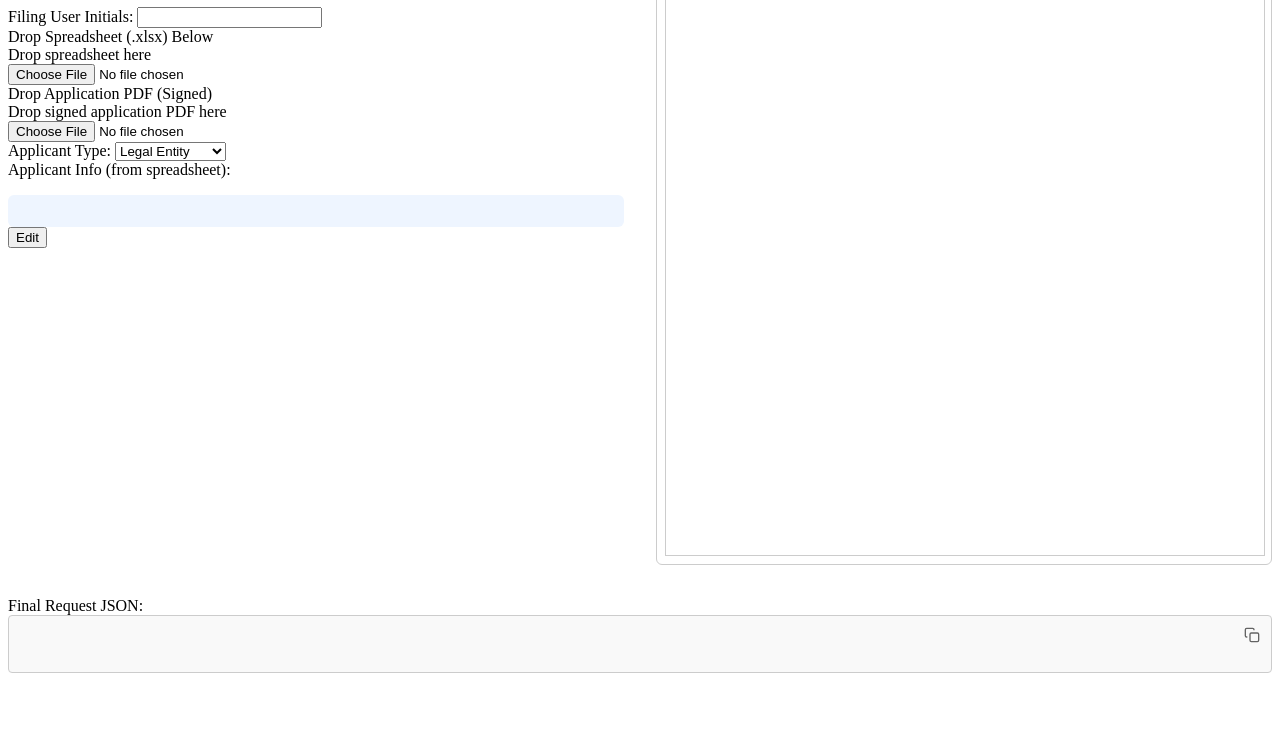
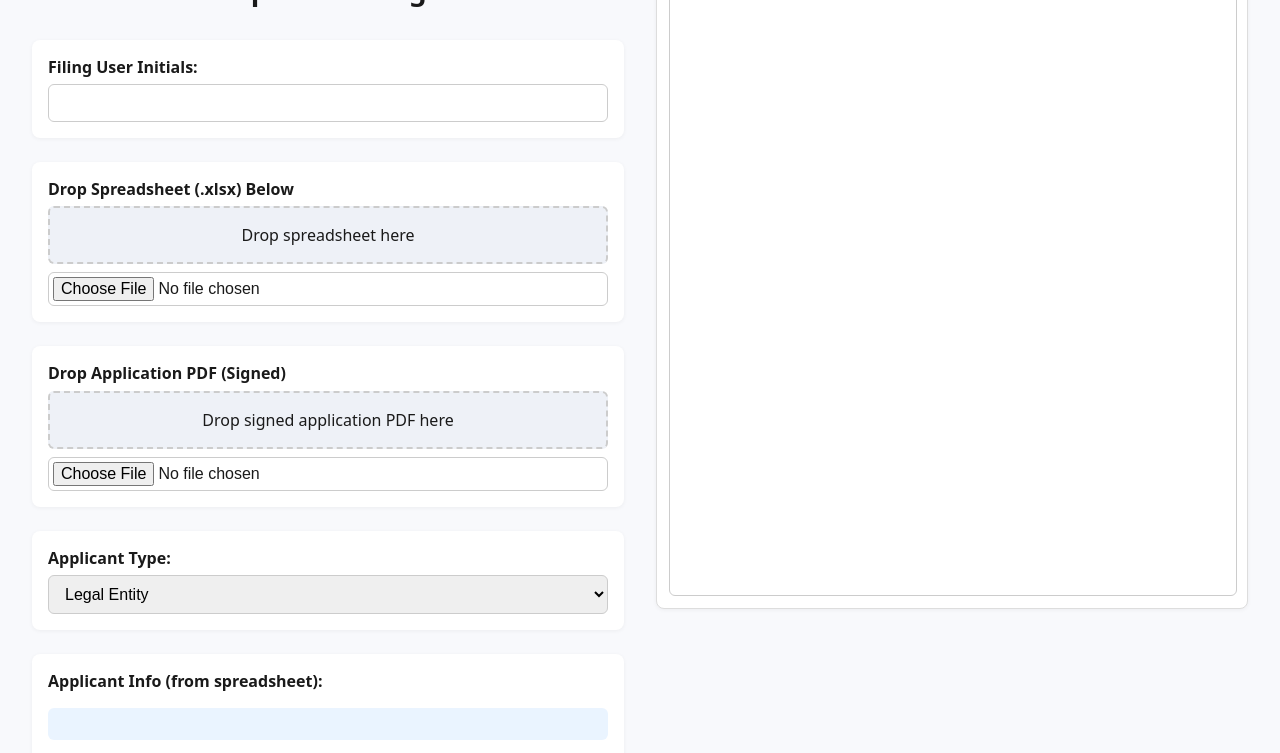
Before and after one commit to georgelethbridge/upc-optout-frontend, a plain HTML site: page index.html in a window 1280 px wide. Shown: the part 81-834 px from the top of the page. Before the commit the page ends 800 px from the top, so only its background shows below. Drawn offline with Linux system fonts and the light colour scheme.

Commit message:
update to look

```diff
--- a/style.css
+++ b/style.css
@@ -1,27 +1,117 @@
-/* --- 3-column responsive layout --- */
+/* Reset & Base */
+body {
+  font-family: system-ui, sans-serif;
+  background: #f8f9fc;
+  margin: 0;
+  padding: 2rem;
+  color: #1a1a1a;
+}
+
+h1 {
+  text-align: center;
+  font-size: 1.75rem;
+  margin-bottom: 2rem;
+}
+
+/* Layout */
 .main-layout {
   display: grid;
-  grid-template-columns: 1fr 1fr; /* default: 2 columns */
+  grid-template-columns: 1fr 1fr;
   gap: 2rem;
-  align-items: flex-start;
+  align-items: start;
   margin-bottom: 2rem;
 }
 
 .main-layout.mandate-shown {
-  grid-template-columns: 2fr 1fr 1fr; /* form | application | mandate */
+  grid-template-columns: 2fr 1fr 1fr;
 }
 
-/* --- Form area --- */
-.form-section {
-  max-width: 100%;
+/* Form styling */
+.form-section .container section {
+  background: white;
+  border-radius: 8px;
+  padding: 1rem;
+  margin-bottom: 1.5rem;
+  box-shadow: 0 1px 4px rgba(0,0,0,0.05);
 }
 
-/* --- Preview cards --- */
+label {
+  font-weight: 600;
+  display: block;
+  margin-bottom: 0.4rem;
+}
+
+input[type="text"],
+input[type="email"],
+input[type="file"],
+select,
+textarea {
+  width: 100%;
+  padding: 0.55rem 0.75rem;
+  font-size: 1rem;
+  border: 1px solid #ccc;
+  border-radius: 6px;
+  box-sizing: border-box;
+}
+
+input[type="file"] {
+  padding: 0.25rem;
+}
+
+input:focus,
+select:focus,
+textarea:focus {
+  border-color: #0070f3;
+  outline: none;
+  box-shadow: 0 0 0 2px rgba(0,112,243,0.2);
+}
+
+/* Drop zone */
+.drop-zone {
+  background: #eef1f7;
+  padding: 1rem;
+  border: 2px dashed #ccc;
+  border-radius: 6px;
+  text-align: center;
+  cursor: pointer;
+  margin-bottom: 0.5rem;
+}
+
+.drop-zone:hover {
+  background: #e3e8f0;
+}
+
+/* Mandator Grid */
+.form-grid {
+  display: grid;
+  grid-template-columns: 1fr 1fr;
+  gap: 1rem;
+}
+
+.form-grid label {
+  font-weight: 500;
+}
+
+/* Spinner */
+#spinner {
+  font-size: 0.9rem;
+  margin: 0.5rem 0;
+  color: #555;
+}
+
+/* Preview Cards */
 .preview-section {
   background: white;
-  border: 1px solid #ccc;
-  padding: 0.5rem;
-  border-radius: 6px;
+  border: 1px solid #ddd;
+  padding: 0.75rem;
+  border-radius: 8px;
+  box-shadow: 0 1px 4px rgba(0,0,0,0.05);
+}
+
+.preview-section label {
+  font-weight: 600;
+  margin-bottom: 0.5rem;
+  display: block;
 }
 
 .pdf-preview {
@@ -29,6 +119,7 @@
   height: 600px;
   overflow: auto;
   border: 1px solid #ccc;
+  border-radius: 6px;
 }
 
 .pdf-preview embed {
@@ -37,16 +128,18 @@
   object-fit: contain;
 }
 
-/* Reuse existing styles */
+/* Applicant Summary */
 .applicant-summary {
-  background: #eef5ff;
+  background: #eaf4ff;
   padding: 1rem;
   border-radius: 6px;
   margin-top: 1rem;
   font-family: sans-serif;
-  line-height: 1.4;
+  line-height: 1.5;
+  font-size: 0.95rem;
 }
 
+/* Copy button in JSON */
 .copy-button {
   position: absolute;
   top: 8px;
@@ -57,7 +150,7 @@
   padding: 4px;
   width: 24px;
   height: 24px;
-  opacity: 0.6;
+  opacity: 0.7;
   transition: opacity 0.2s;
   display: flex;
   align-items: center;
@@ -77,6 +170,7 @@
   position: relative;
 }
 
+/* Request JSON Block */
 #request-json {
   margin: 0;
   padding: 2.5rem 1rem 1rem;
@@ -86,6 +180,51 @@
   white-space: pre-wrap;
 }
 
+/* Each JSON card */
+#request-json > div {
+  background: white;
+  border-radius: 8px;
+  padding: 1rem;
+  box-shadow: 0 2px 5px rgba(0,0,0,0.04);
+  position: relative;
+  overflow-x: auto;
+}
+
+#request-json pre {
+  font-size: 0.9rem;
+  line-height: 1.4;
+  font-family: monospace;
+}
+
+/* Buttons */
+button {
+  background: #0070f3;
+  color: white;
+  border: none;
+  padding: 0.6rem 1.2rem;
+  border-radius: 6px;
+  font-size: 1rem;
+  cursor: pointer;
+}
+
+button:hover {
+  background: #005ec4;
+}
+
+button#edit-applicant {
+  margin-top: 1rem;
+}
+
+button#save-applicant {
+  margin-top: 0.5rem;
+}
+
+ul#ep-list {
+  padding-left: 1.2rem;
+  color: #444;
+  margin-top: 0.5rem;
+}
+
 .hidden {
   display: none;
 }
```
